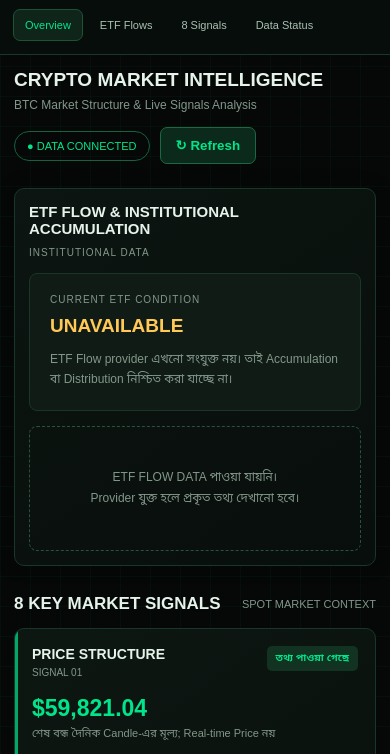
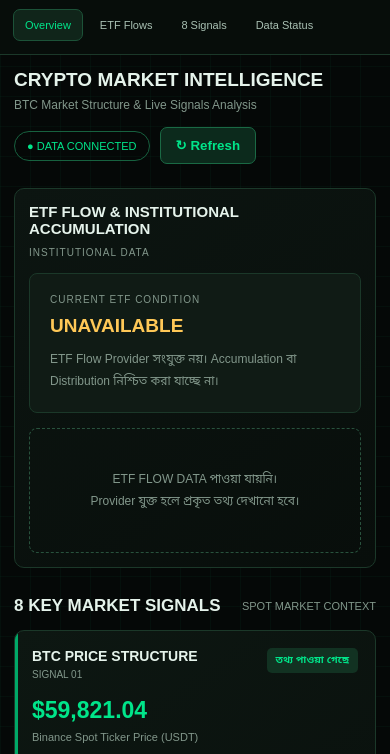
Before and after one commit to nuhakhanomnusaiba4060-creator/Crypto-macro-dashboard, a plain HTML site: page index.html in a window 390 px wide. Shown: the part 54-808 px from the top of the page. Drawn offline with Linux system fonts and the light colour scheme.

Commit message:
Fix dashboard data mapping and API error display
Updated color variables, adjusted layout styles, and improved text clarity in the HTML and JavaScript sections. Enhanced accessibility and responsiveness for various screen sizes.

```diff
--- a/index.html
+++ b/index.html
@@ -10,20 +10,20 @@
 :root {
   --bg:#050807;
   --panel:#0b1210;
-  --panel2:#0e1814;
-  --border:#183629;
+  --panel2:#101b15;
+  --border:#1b3829;
   --green:#00e58a;
   --green2:#00a968;
-  --red:#ff4d61;
+  --red:#ff5265;
   --yellow:#ffc857;
+  --blue:#5bb8ff;
   --text:#e5f3eb;
   --muted:#82978b;
-  --blue:#5bb8ff;
 }
 
-* {
-  box-sizing:border-box;
-}
+* {box-sizing:border-box}
+
+html {scroll-behavior:smooth}
 
 body {
   margin:0;
@@ -42,7 +42,7 @@ body {
 }
 
 .sidebar {
-  width:235px;
+  width:230px;
   background:#070d0a;
   border-right:1px solid var(--border);
   padding:22px 15px;
@@ -97,7 +97,7 @@ body {
   border-radius:8px;
   color:var(--muted);
   font-size:11px;
-  line-height:1.7;
+  line-height:1.8;
 }
 
 .main {
@@ -151,8 +151,9 @@ button {
   font-weight:700;
 }
 
-button:hover {
-  background:#12432b;
+button:disabled {
+  opacity:.5;
+  cursor:wait;
 }
 
 .panel {
@@ -161,7 +162,6 @@ button:hover {
   border-radius:10px;
   padding:19px;
   margin-bottom:20px;
-  box-shadow:0 0 20px rgba(0,0,0,.2);
 }
 
 .panel-heading {
@@ -207,7 +207,7 @@ button:hover {
 .etf-status p {
   font-size:12px;
   color:var(--muted);
-  line-height:1.7;
+  line-height:1.8;
   margin-bottom:0;
 }
 
@@ -270,17 +270,9 @@ button:hover {
   background:var(--green2);
 }
 
-.signal-card.warning::before {
-  background:var(--yellow);
-}
-
-.signal-card.danger::before {
-  background:var(--red);
-}
-
-.signal-card.unavailable::before {
-  background:#66736b;
-}
+.signal-card.warning::before {background:var(--yellow)}
+.signal-card.danger::before {background:var(--red)}
+.signal-card.unavailable::before {background:#66736b}
 
 .card-top {
   display:flex;
@@ -335,9 +327,7 @@ button:hover {
   overflow-wrap:anywhere;
 }
 
-.metric-main.neutral {
-  color:var(--yellow);
-}
+.metric-main.neutral {color:var(--yellow)}
 
 .metric-main.missing {
   color:#9aa79f;
@@ -347,6 +337,7 @@ button:hover {
 .metric-unit {
   color:var(--muted);
   font-size:11px;
+  line-height:1.6;
 }
 
 .details {
@@ -387,13 +378,21 @@ button:hover {
   margin-top:9px;
   color:var(--green);
   font-size:12px;
-  line-height:1.7;
+  line-height:1.8;
 }
 
 .source {
   color:#71877a;
   font-size:10px;
   margin-top:12px;
+  line-height:1.8;
+  overflow-wrap:anywhere;
+}
+
+.api-error {
+  color:var(--red);
+  margin-top:8px;
+  font-size:11px;
   line-height:1.7;
   overflow-wrap:anywhere;
 }
@@ -407,7 +406,7 @@ button:hover {
   border-radius:8px;
   margin-bottom:18px;
   font-size:12px;
-  line-height:1.7;
+  line-height:1.8;
 }
 
 .footer {
@@ -419,19 +418,12 @@ button:hover {
 }
 
 @media(max-width:850px) {
-  .sidebar {
-    width:190px;
-  }
-
-  .main {
-    padding:18px;
-  }
+  .sidebar {width:190px}
+  .main {padding:18px}
 }
 
 @media(max-width:650px) {
-  .app {
-    display:block;
-  }
+  .app {display:block}
 
   .sidebar {
     width:100%;
@@ -445,10 +437,7 @@ button:hover {
     margin-bottom:12px;
   }
 
-  .side-title,
-  .sidebar-note {
-    display:none;
-  }
+  .side-title,.sidebar-note {display:none}
 
   .nav-list {
     display:flex;
@@ -463,26 +452,15 @@ button:hover {
     font-size:11px;
   }
 
-  .main {
-    padding:14px;
-  }
+  .main {padding:14px}
+  .page-title {font-size:19px}
 
-  .page-title {
-    font-size:19px;
-  }
-
-  .signal-grid,
-  .etf-layout {
+  .signal-grid,.etf-layout {
     grid-template-columns:1fr;
   }
 
-  .panel {
-    padding:14px;
-  }
-
-  .metric-main {
-    font-size:23px;
-  }
+  .panel {padding:14px}
+  .metric-main {font-size:23px}
 }
 </style>
 </head>
@@ -525,7 +503,7 @@ button:hover {
 
   <div class="top-actions">
     <span class="live-indicator" id="connection">● DATA CHECKING</span>
-    <button onclick="loadDashboard()">↻ Refresh</button>
+    <button id="refreshButton" onclick="loadDashboard()">↻ Refresh</button>
   </div>
 </header>
 
@@ -542,13 +520,13 @@ button:hover {
       <div class="label">CURRENT ETF CONDITION</div>
       <strong id="etfStatus">UNAVAILABLE</strong>
       <p id="etfExplanation">
-        ETF Flow provider এখনো সংযুক্ত নয়। তাই Accumulation বা Distribution নিশ্চিত করা যাচ্ছে না।
+        ETF Flow Provider সংযুক্ত নয়। Accumulation বা Distribution নিশ্চিত করা যাচ্ছে না।
       </p>
     </div>
 
     <div class="etf-placeholder" id="etfChart">
       ETF FLOW DATA পাওয়া যায়নি।<br>
-      Provider যুক্ত হলে এখানে প্রকৃত তথ্য দেখানো হবে।
+      Provider যুক্ত হলে প্রকৃত তথ্য দেখানো হবে।
     </div>
   </div>
 </section>
@@ -559,11 +537,9 @@ button:hover {
 </div>
 
 <div class="signal-grid" id="signalGrid">
-
   <article class="signal-card unavailable">
-    <div class="card-title">লোড হচ্ছে...</div>
+    <div class="card-title">ডেটা লোড হচ্ছে...</div>
   </article>
-
 </div>
 
 <section class="panel" id="data-info">
@@ -579,13 +555,13 @@ button:hover {
     </div>
 
     <div class="detail">
-      <span>Last Data Fetch</span>
-      <strong id="lastFetch">N/A</strong>
+      <span>Engine Version</span>
+      <strong id="engineVersion">N/A</strong>
     </div>
 
     <div class="detail">
-      <span>Next Refresh</span>
-      <strong>৫ মিনিট পর</strong>
+      <span>Last Data Fetch</span>
+      <strong id="lastFetch">N/A</strong>
     </div>
 
     <div class="detail">
@@ -595,7 +571,7 @@ button:hover {
   </div>
 
   <div class="explanation">
-    গুরুত্বপূর্ণ: Binance Futures-এর Funding Rate, Open Interest ও Futures Premium কেবল বাজারের অতিরিক্ত পরিস্থিতি বোঝার জন্য। এগুলো একা Spot BUY বা SELL সিদ্ধান্ত দেয় না।
+    গুরুত্বপূর্ণ: Funding Rate, Open Interest ও Futures Premium Futures Market-এর তথ্য। এগুলো একা Spot BUY বা SELL সিদ্ধান্ত দেয় না।
     ETF, MVRV ও NUPL-এর তথ্য না থাকলে Dashboard অনুমান করে কোনো সংখ্যা দেখাবে না।
   </div>
 </section>
@@ -615,109 +591,104 @@ button:hover {
 const DATA_URL = "./data/live_signals.json";
 
 const STATUS_TEXT = {
-  OK: "তথ্য পাওয়া গেছে",
-  PARTIAL: "আংশিক তথ্য",
-  PROXY_ONLY: "Proxy তথ্য",
-  UNAVAILABLE: "তথ্য পাওয়া যায়নি",
-  ERROR: "তথ্য সংগ্রহে সমস্যা"
+  OK:"তথ্য পাওয়া গেছে",
+  PARTIAL:"আংশিক তথ্য",
+  PROXY_ONLY:"Proxy তথ্য",
+  UNAVAILABLE:"তথ্য পাওয়া যায়নি",
+  ERROR:"তথ্য সংগ্রহে সমস্যা"
 };
 
-function get(obj, path) {
-  return path.split(".").reduce((value, key) => {
+function get(obj,path) {
+  return path.split(".").reduce((value,key) => {
     return value && value[key] !== undefined ? value[key] : null;
-  }, obj);
+  },obj);
 }
 
-function first(obj, paths) {
-  for (const path of paths) {
-    const value = get(obj, path);
-    if (value !== null && value !== undefined) return value;
+function first(obj,paths) {
+  for(const path of paths) {
+    const value = get(obj,path);
+    if(value !== null && value !== undefined) return value;
   }
   return null;
 }
 
-function metricValue(obj, paths) {
-  const value = first(obj, paths);
+function metricValue(obj,paths) {
+  const value = first(obj,paths);
 
-  if (value && typeof value === "object") {
-    return first(value, ["value", "current", "price"]);
+  if(value && typeof value === "object") {
+    return first(value,["value","current","price"]);
   }
 
   return value;
 }
 
-function metricObject(obj, paths) {
-  for (const path of paths) {
-    const value = get(obj, path);
-    if (value && typeof value === "object") return value;
+function metricObject(obj,paths) {
+  for(const path of paths) {
+    const value = get(obj,path);
+    if(value && typeof value === "object") return value;
   }
   return {};
 }
 
-function number(value, digits=2) {
-  if (value === null || value === undefined || value === "") {
-    return "N/A";
-  }
+function meta(metric,container) {
+  metric = metric || {};
+  container = container || {};
+
+  return {
+    source:metric.source || container.source || "N/A",
+    sourceUpdated:metric.source_updated_at || container.source_updated_at || null,
+    fetched:metric.fetched_at || container.fetched_at || null,
+    error:metric.error || container.error || null
+  };
+}
+
+function number(value,digits=2) {
+  if(value === null || value === undefined || value === "") return "N/A";
 
   const n = Number(value);
+  if(!Number.isFinite(n)) return "N/A";
 
-  if (!Number.isFinite(n)) return "N/A";
-
-  return n.toLocaleString("en-US", {
+  return n.toLocaleString("en-US",{
     maximumFractionDigits:digits
   });
 }
 
 function money(value) {
-  if (value === null || value === undefined || value === "") {
-    return "N/A";
-  }
+  if(value === null || value === undefined || value === "") return "N/A";
 
   const n = Number(value);
+  if(!Number.isFinite(n)) return "N/A";
 
-  if (!Number.isFinite(n)) return "N/A";
-
-  return "$" + n.toLocaleString("en-US", {
+  return "$" + n.toLocaleString("en-US",{
     maximumFractionDigits:2
   });
 }
 
 function timestamp(value) {
-  if (!value) return "N/A";
+  if(!value) return "N/A";
 
   let date;
 
-  if (typeof value === "number") {
-    date = new Date(value < 1000000000000 ? value * 1000 : value);
+  if(typeof value === "number") {
+    date = new Date(value < 1000000000000 ? value*1000 : value);
   } else {
     date = new Date(value);
   }
 
-  if (Number.isNaN(date.getTime())) return String(value);
+  if(Number.isNaN(date.getTime())) return String(value);
 
-  return date.toLocaleString("en-GB", {
+  return date.toLocaleString("en-GB",{
     day:"2-digit",
     month:"short",
     year:"numeric",
     hour:"2-digit",
     minute:"2-digit",
     timeZone:"Asia/Dhaka"
-  }) + " (BDT)";
-}
-
-function statusClass(status) {
-  if (status === "OK") return "";
-  if (status === "PARTIAL" || status === "PROXY_ONLY") return "warning";
-  if (status === "ERROR") return "danger";
-  return "unavailable";
-}
-
-function statusLabel(status) {
-  return STATUS_TEXT[status] || "অজানা অবস্থা";
+  }) + " BDT";
 }
 
 function safeText(value) {
-  return String(value ?? "N/A").replace(/[&<>"']/g, char => ({
+  return String(value ?? "N/A").replace(/[&<>"']/g,char => ({
     "&":"&amp;",
     "<":"&lt;",
     ">":"&gt;",
@@ -726,10 +697,23 @@ function safeText(value) {
   })[char]);
 }
 
+function statusClass(status) {
+  if(status === "OK") return "";
+  if(status === "PARTIAL" || status === "PROXY_ONLY") return "warning";
+  if(status === "ERROR") return "danger";
+  return "unavailable";
+}
+
+function statusLabel(status) {
+  return STATUS_TEXT[status] || "অজানা অবস্থা";
+}
+
 function makeCard(config) {
   const status = config.status || "UNAVAILABLE";
   const cls = statusClass(status);
-  const unavailable = status === "UNAVAILABLE" || status === "ERROR";
+
+  const unavailable =
+    status === "UNAVAILABLE" || status === "ERROR";
 
   const mainValue = unavailable
     ? "তথ্য পাওয়া যায়নি"
@@ -745,6 +729,10 @@ function makeCard(config) {
       <strong>${safeText(item.value)}</strong>
     </div>
   `).join("");
+
+  const errorHTML = config.error
+    ? `<div class="api-error">API Error: ${safeText(config.error)}</div>`
+    : "";
 
   return `
     <article class="signal-card ${cls}">
@@ -770,163 +758,167 @@ function makeCard(config) {
       </div>
 
       <div class="source">
-        Source: ${safeText(config.source || "N/A")}<br>
+        Source: ${safeText(config.source)}<br>
         Source Updated: ${safeText(timestamp(config.sourceUpdated))}<br>
         Data Fetched: ${safeText(timestamp(config.fetched))}
       </div>
+
+      ${errorHTML}
     </article>
   `;
 }
 
 function buildSignals(data) {
-  const p = metricObject(data, ["price_structure"]);
-  const funding = metricObject(data, ["funding_rate"]);
-  const oi = metricObject(data, ["open_interest"]);
-  const premium = metricObject(data, ["futures_premium"]);
-  const etf = metricObject(data, ["etf_flows"]);
-  const onchain = metricObject(data, ["on_chain", "onchain"]);
-  const mvrv = metricObject(onchain, ["mvrv_z_score"]);
-  const nupl = metricObject(onchain, ["nupl"]);
-  const retail = metricObject(data, ["retail_mania"]);
+  const p = metricObject(data,["price_structure"]);
+  const funding = metricObject(data,["funding_rate"]);
+  const oi = metricObject(data,["open_interest"]);
+  const premium = metricObject(data,["futures_premium"]);
+  const etf = metricObject(data,["etf_flows"]);
+  const onchain = metricObject(data,["on_chain"]);
+  const mvrv = metricObject(onchain,["mvrv_z_score"]);
+  const nupl = metricObject(onchain,["nupl"]);
+  const retail = metricObject(data,["retail_mania"]);
 
-  const price = metricValue(p, ["price", "close", "last_closed_price"]);
-  const support = metricValue(p, ["support"]);
-  const resistance = metricValue(p, ["resistance"]);
-  const ma20 = metricValue(p, ["ma20", "ma_20"]);
-  const ma50 = metricValue(p, ["ma50", "ma_50"]);
-  const ma200 = metricValue(p, ["ma200", "ma_200"]);
-  const rsi = metricValue(p, ["rsi", "rsi14", "rsi_14"]);
+  const priceMetric = metricObject(p,["price"]);
+  const supportMetric = metricObject(p,["support"]);
+  const resistanceMetric = metricObject(p,["resistance"]);
+  const ma20Metric = metricObject(p,["ma20"]);
+  const ma50Metric = metricObject(p,["ma50"]);
+  const ma200Metric = metricObject(p,["ma200"]);
+  const rsiMetric = metricObject(p,["rsi14"]);
+
+  const price = metricValue(p,["price"]);
+  const support = metricValue(p,["support"]);
+  const resistance = metricValue(p,["resistance"]);
+  const ma20 = metricValue(p,["ma20"]);
+  const ma50 = metricValue(p,["ma50"]);
+  const ma200 = metricValue(p,["ma200"]);
+  const rsi = metricValue(p,["rsi14"]);
+
+  const priceMeta = meta(priceMetric,p);
+  const fundingMeta = meta(funding);
+  const oiMeta = meta(oi);
+  const premiumMeta = meta(premium);
+  const etfMeta = meta(etf);
+  const mvrvMeta = meta(mvrv);
+  const nuplMeta = meta(nupl);
+  const retailMeta = meta(retail);
 
   const signals = [
     {
       number:"SIGNAL 01",
-      title:"PRICE STRUCTURE",
+      title:"BTC PRICE STRUCTURE",
       value:money(price),
-      unit:"শেষ বন্ধ দৈনিক Candle-এর মূল্য; Real-time Price নয়",
-      status:p.status || (price !== null ? "PARTIAL" : "UNAVAILABLE"),
+      unit:"Binance Spot Ticker Price (USDT)",
+      status:priceMetric.status || p.status || "UNAVAILABLE",
       details:[
         {label:"Support",value:money(support)},
         {label:"Resistance",value:money(resistance)},
         {label:"MA20 / MA50",value:number(ma20)+" / "+number(ma50)},
-        {label:"MA200 / RSI",value:number(ma200)+" / "+number(rsi)}
+        {label:"MA200 / RSI14",value:number(ma200)+" / "+number(rsi)}
       ],
-      explanation:"BTC-এর শেষ বন্ধ দৈনিক Candle, Moving Average, Support ও Resistance দিয়ে বাজারের কাঠামো বোঝা হয়।",
-      action:"MA20, MA50 ও MA200-এর অবস্থান এবং গুরুত্বপূর্ণ Support পর্যবেক্ষণ করুন। শুধু একটি সূচক দেখে সিদ্ধান্ত নেবেন না।",
-      source:p.source,
-      sourceUpdated:p.source_updated_at,
-      fetched:p.fetched_at
+      explanation:"BTC-এর বর্তমান Spot Ticker Price এবং Daily Candle-ভিত্তিক Moving Average, Support ও Resistance দিয়ে বাজারের কাঠামো বোঝা হয়।",
+      action:"MA20, MA50 ও MA200-এর অবস্থান এবং গুরুত্বপূর্ণ Support পর্যবেক্ষণ করুন। শুধু RSI দেখে BUY করবেন না।",
+      ...priceMeta,
+      error:priceMeta.error
     },
     {
       number:"SIGNAL 02",
       title:"ETF FLOWS",
-      value:metricValue(etf,["value","net_flow","flow"]),
+      value:metricValue(etf,["value"]),
       unit:etf.unit || "ETF Net Flow",
       status:etf.status || "UNAVAILABLE",
       details:[
-        {label:"Flow",value:etf.value !== undefined ? String(etf.value) : "N/A"},
+        {label:"Flow",value:etf.value === null ? "N/A" : String(etf.value)},
         {label:"Classification",value:first(etf,["classification","signal"]) || "N/A"}
       ],
       explanation:"ETF-এ প্রকৃত অর্থের প্রবাহ Institutional Demand বা Distribution বুঝতে সাহায্য করে।",
-      action:"বিশ্বস্ত ETF Flow provider-এর তথ্য ছাড়া Accumulation বা Distribution ধরে নেবেন না।",
-      source:etf.source,
-      sourceUpdated:etf.source_updated_at,
-      fetched:etf.fetched_at
+      action:"যাচাইকৃত ETF Flow Data ছাড়া Accumulation বা Distribution ধরে নেবেন না।",
+      ...etfMeta
     },
     {
       number:"SIGNAL 03",
       title:"FUNDING RATE",
-      value:metricValue(funding,["value","funding_rate"]),
+      value:metricValue(funding,["value"]),
       unit:funding.unit || "Funding Rate",
       status:funding.status || "UNAVAILABLE",
       details:[
-        {label:"Current Rate",value:number(metricValue(funding,["value","funding_rate"]),6)},
+        {label:"Current Rate",value:number(funding.value,6)},
         {label:"Market Context",value:"Futures Only"}
       ],
       explanation:"Funding Rate Futures Market-এ Long ও Short Position-এর ভারসাম্য সম্পর্কে ধারণা দেয়।",
       action:"অস্বাভাবিক Funding Rate-কে অতিরিক্ত জল্পনার সতর্কতা হিসেবে দেখুন। এটি একা Spot Sell Signal নয়।",
-      source:funding.source,
-      sourceUpdated:funding.source_updated_at,
-      fetched:funding.fetched_at
+      ...fundingMeta
     },
     {
       number:"SIGNAL 04",
       title:"OPEN INTEREST",
-      value:number(metricValue(oi,["value","open_interest","openInterest"]),4),
+      value:number(oi.value,4),
       unit:oi.unit || "BTC (USD নয়)",
       status:oi.status || "UNAVAILABLE",
       details:[
-        {label:"Open Interest",value:number(metricValue(oi,["value","open_interest","openInterest"]),4)},
+        {label:"Open Interest",value:number(oi.value,4)},
         {label:"Unit",value:oi.unit || "BTC"}
       ],
-      explanation:"Open Interest Futures Contract-এর মোট খোলা অবস্থান বোঝায়। এটি BTC পরিমাণ; USD Value নয়।",
+      explanation:"Open Interest Futures Contract-এর মোট খোলা অবস্থান বোঝায়। আপনার Engine-এর এই Data BTC পরিমাণে হওয়ার কথা, USD নয়।",
       action:"দাম ও Open Interest একসঙ্গে পর্যবেক্ষণ করুন। শুধু OI বাড়লেই BUY করবেন না।",
-      source:oi.source,
-      sourceUpdated:oi.source_updated_at,
-      fetched:oi.fetched_at
+      ...oiMeta
     },
     {
       number:"SIGNAL 05",
       title:"FUTURES PREMIUM",
-      value:number(metricValue(premium,["value","premium","premium_percent"]),5),
+      value:number(premium.value,5),
       unit:premium.unit || "Futures Premium",
       status:premium.status || "UNAVAILABLE",
       details:[
-        {label:"Premium",value:number(metricValue(premium,["value","premium","premium_percent"]),5)},
+        {label:"Premium",value:number(premium.value,5)},
         {label:"Market",value:"Futures vs Index"}
       ],
       explanation:"Mark Price ও Index Price-এর পার্থক্য Futures Premium বোঝাতে ব্যবহার করা হয়।",
       action:"Premium অস্বাভাবিক হলে বাজারের জল্পনা ও ঝুঁকি পর্যবেক্ষণ করুন। এটি একা Spot সিদ্ধান্ত নয়।",
-      source:premium.source,
-      sourceUpdated:premium.source_updated_at,
-      fetched:premium.fetched_at
+      ...premiumMeta
     },
     {
       number:"SIGNAL 06",
       title:"MVRV Z-SCORE",
-      value:metricValue(mvrv,["value","z_score"]),
+      value:metricValue(mvrv,["value"]),
       unit:mvrv.unit || "On-chain Valuation",
       status:mvrv.status || "UNAVAILABLE",
       details:[
-        {label:"Z-Score",value:number(metricValue(mvrv,["value","z_score"]),3)},
+        {label:"Z-Score",value:number(mvrv.value,3)},
         {label:"Provider",value:mvrv.source || "Not Connected"}
       ],
       explanation:"MVRV Z-Score বাজারমূল্য ও Realized Value তুলনা করে দীর্ঘমেয়াদি Valuation বুঝতে সাহায্য করে।",
-      action:"On-chain Provider-এর যাচাইকৃত তথ্য না আসা পর্যন্ত এই সূচক দিয়ে সিদ্ধান্ত নেবেন না।",
-      source:mvrv.source,
-      sourceUpdated:mvrv.source_updated_at,
-      fetched:mvrv.fetched_at
+      action:"যাচাইকৃত On-chain Data না আসা পর্যন্ত এই সূচক দিয়ে সিদ্ধান্ত নেবেন না।",
+      ...mvrvMeta
     },
     {
       number:"SIGNAL 07",
       title:"NUPL",
-      value:metricValue(nupl,["value","nupl"]),
+      value:metricValue(nupl,["value"]),
       unit:nupl.unit || "Net Unrealized Profit/Loss",
       status:nupl.status || "UNAVAILABLE",
       details:[
-        {label:"NUPL",value:number(metricValue(nupl,["value","nupl"]),4)},
+        {label:"NUPL",value:number(nupl.value,4)},
         {label:"Provider",value:nupl.source || "Not Connected"}
       ],
       explanation:"NUPL বিনিয়োগকারীদের সামগ্রিক Unrealized Profit ও Loss-এর অবস্থা বুঝতে সাহায্য করে।",
       action:"সঠিক On-chain Data ছাড়া বাজারের অতিরিক্ত লোভ বা আতঙ্কের সিদ্ধান্ত নেবেন না।",
-      source:nupl.source,
-      sourceUpdated:nupl.source_updated_at,
-      fetched:nupl.fetched_at
+      ...nuplMeta
     },
     {
       number:"SIGNAL 08",
       title:"RETAIL MANIA / SENTIMENT PROXY",
-      value:metricValue(retail,["value","fear_greed_index","index"]),
-      unit:"Fear & Greed Index Proxy; সরাসরি Retail Activity নয়",
+      value:metricValue(retail,["value"]),
+      unit:retail.unit || "Fear & Greed Index Proxy",
       status:retail.status || "UNAVAILABLE",
       details:[
-        {label:"Sentiment",value:first(retail,["classification","label","sentiment"]) || "N/A"},
-        {label:"Index",value:number(metricValue(retail,["value","fear_greed_index","index"]),0)}
+        {label:"Sentiment",value:retail.classification || "N/A"},
+        {label:"Index",value:number(retail.value,0)+" / 100"}
       ],
       explanation:"এটি Fear & Greed Index-ভিত্তিক বাজার Sentiment Proxy। সরাসরি Retail Buying বা Selling মাপে না।",
       action:"Sentiment অতিরিক্ত উত্তপ্ত হলেও BTC Trend, Volume ও Support যাচাই করুন।",
-      source:retail.source,
-      sourceUpdated:retail.source_updated_at,
-      fetched:retail.fetched_at
+      ...retailMeta
     }
   ];
 
@@ -944,21 +936,21 @@ function updateETF(etf) {
     (status === "OK" || status === "PARTIAL") &&
     classification !== null;
 
-  if (usable) {
+  if(usable) {
     document.getElementById("etfStatus").textContent =
-      safeText(classification);
+      classification;
 
     document.getElementById("etfExplanation").textContent =
-      "ETF provider-এর তথ্য পাওয়া গেছে। তবে প্রবাহের সময়সীমা ও মান যাচাই করুন।";
+      "ETF Provider-এর তথ্য পাওয়া গেছে। প্রবাহের সময়সীমা ও মান যাচাই করুন।";
 
     document.getElementById("etfChart").textContent =
-      "ETF Flow Chart-এর জন্য প্রকৃত historical flow data প্রয়োজন।";
+      "ETF Flow Chart-এর জন্য প্রকৃত Historical Flow Data প্রয়োজন।";
   } else {
     document.getElementById("etfStatus").textContent =
       "UNAVAILABLE";
 
     document.getElementById("etfExplanation").textContent =
-      "ETF Flow provider এখনো সংযুক্ত নয়। তাই Accumulation বা Distribution নিশ্চিত করা যাচ্ছে না।";
+      "ETF Flow Provider সংযুক্ত নয়। Accumulation বা Distribution নিশ্চিত করা যাচ্ছে না।";
 
     document.getElementById("etfChart").innerHTML =
       "ETF FLOW DATA পাওয়া যায়নি।<br>Provider যুক্ত হলে প্রকৃত তথ্য দেখানো হবে।";
@@ -968,9 +960,11 @@ function updateETF(etf) {
 async function loadDashboard() {
   const connection = document.getElementById("connection");
   const errorPanel = document.getElementById("errorPanel");
+  const refreshButton = document.getElementById("refreshButton");
 
   connection.textContent = "● DATA CHECKING";
   connection.style.color = "var(--yellow)";
+  refreshButton.disabled = true;
   errorPanel.style.display = "none";
 
   try {
@@ -979,13 +973,13 @@ async function loadDashboard() {
       {cache:"no-store"}
     );
 
-    if (!response.ok) {
+    if(!response.ok) {
       throw new Error("JSON file পাওয়া যায়নি। HTTP " + response.status);
     }
 
     const data = await response.json();
 
-    if (!data || typeof data !== "object") {
+    if(!data || typeof data !== "object") {
       throw new Error("JSON Data সঠিক নয়।");
     }
 
@@ -997,10 +991,13 @@ async function loadDashboard() {
     document.getElementById("systemConnection").textContent =
       "Connected";
 
+    document.getElementById("engineVersion").textContent =
+      data.engine_version || "N/A";
+
     document.getElementById("lastFetch").textContent =
-      timestamp(data.fetched_at || data.updated_at || data.generated_at);
+      timestamp(data.fetched_at);
 
-  } catch (error) {
+  } catch(error) {
     connection.textContent = "● DATA ERROR";
     connection.style.color = "var(--red)";
 
@@ -1010,13 +1007,15 @@ async function loadDashboard() {
     errorPanel.style.display = "block";
     errorPanel.textContent =
       "ডেটা লোড করা যায়নি: " + error.message +
-      "। data/live_signals.json ফাইল তৈরি হয়েছে কি না এবং GitHub Pages চালু আছে কি না যাচাই করুন।";
+      "। data/live_signals.json ফাইল এবং GitHub Pages প্রকাশনা যাচাই করুন।";
+  } finally {
+    refreshButton.disabled = false;
   }
 }
 
 loadDashboard();
 
-setInterval(loadDashboard, 5 * 60 * 1000);
+setInterval(loadDashboard,5*60*1000);
 </script>
 </body>
 </html>
```
